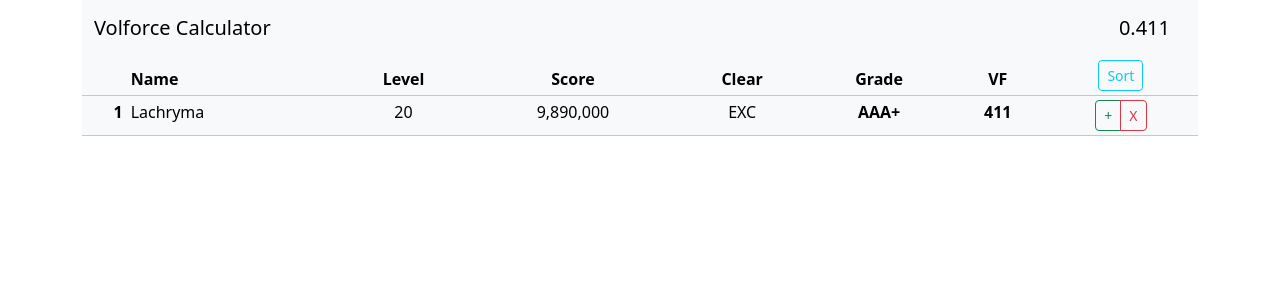
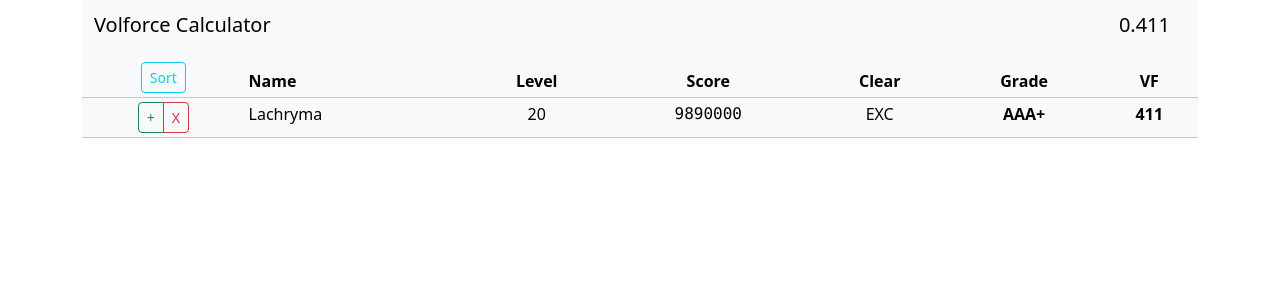
Before and after one commit to hannahherbig/volforce, a React (Create React App) app: page / in a window 1280 px wide. Shown: the top 300 px of the page. Built offline with nearby package versions, Linux system fonts and the light colour scheme.

Commit message:
move buttons to the left
add prettier config to eslint
monospace score

```diff
--- a/eslint.config.mjs
+++ b/eslint.config.mjs
@@ -2,6 +2,7 @@ import globals from "globals";
 import pluginJs from "@eslint/js";
 import tseslint from "typescript-eslint";
 import pluginReactConfig from "eslint-plugin-react/configs/recommended.js";
+import eslintConfigPrettier from "eslint-config-prettier";
 
 export default [
   { files: ["**/*.{js,mjs,cjs,ts,jsx,tsx}"] },
@@ -10,4 +11,5 @@ export default [
   pluginJs.configs.recommended,
   ...tseslint.configs.recommended,
   pluginReactConfig,
+  eslintConfigPrettier,
 ];
--- a/package.json
+++ b/package.json
@@ -15,6 +15,7 @@
     "@types/react": "^18.3.2",
     "@types/react-bootstrap": "^0.32.36",
     "@types/react-dom": "^18.3.0",
+    "@types/uuid": "^10.0.0",
     "bootstrap": "^5.3.3",
     "lodash": "^4.17.21",
     "react": "^18.3.1",
@@ -22,6 +23,7 @@
     "react-dom": "^18.3.1",
     "react-scripts": "5.0.1",
     "typescript": "^4.9.5",
+    "uuid": "^10.0.0",
     "web-vitals": "^2.1.4"
   },
   "scripts": {
@@ -52,6 +54,7 @@
   "devDependencies": {
     "@eslint/js": "^9.6.0",
     "eslint": "^8.57.0",
+    "eslint-config-prettier": "^9.1.0",
     "eslint-plugin-react": "^7.34.3",
     "globals": "^15.6.0",
     "husky": "^9.0.11",
--- a/public/index.html
+++ b/public/index.html
@@ -3,7 +3,7 @@
   <head>
     <meta charset="utf-8" />
     <link rel="icon" href="%PUBLIC_URL%/favicon.ico" />
-    <meta name="viewport" content="width=600" />
+    <meta name="viewport" content="width=device-width, initial-scale=1" />
     <meta name="theme-color" content="#000000" />
     <meta name="description" content="SDVX Volforce Calculator" />
     <link rel="apple-touch-icon" href="%PUBLIC_URL%/logo192.png" />
--- a/src/App.tsx
+++ b/src/App.tsx
@@ -85,8 +85,12 @@ export default function App() {
         bg="light"
       >
         <Container>
-          <Navbar.Brand href="#">Volforce Calculator</Navbar.Brand>
-          <Navbar.Brand href="#">{totalForce.toFixed(3)}</Navbar.Brand>
+          <Navbar.Brand href="#" className="h1">
+            Volforce Calculator
+          </Navbar.Brand>
+          <Navbar.Brand href="#" className="h1">
+            {totalForce.toFixed(3)}
+          </Navbar.Brand>
         </Container>
       </Navbar>
       <Table
@@ -99,13 +103,6 @@ export default function App() {
       >
         <thead className="thead-light">
           <tr>
-            <th></th>
-            <th>Name</th>
-            <th className="text-center">Level</th>
-            <th className="text-center">Score</th>
-            <th className="text-center">Clear</th>
-            <th className="text-center">Grade</th>
-            <th className="text-center">VF</th>
             <th className="text-center">
               <Button
                 variant="outline-info"
@@ -115,6 +112,12 @@ export default function App() {
                 Sort
               </Button>
             </th>
+            <th>Name</th>
+            <th className="text-center">Level</th>
+            <th className="text-center">Score</th>
+            <th className="text-center">Clear</th>
+            <th className="text-center">Grade</th>
+            <th className="text-center">VF</th>
           </tr>
         </thead>
         <tbody>
--- a/src/PlayRow.tsx
+++ b/src/PlayRow.tsx
@@ -6,16 +6,19 @@ import { Clear, Play, PlaysAction } from "./plays";
 function EditableName({
   play,
   index,
+  // position,
   dispatch,
 }: {
   play: Play;
   index: number;
+  // position: number;
   dispatch: React.Dispatch<PlaysAction>;
 }) {
   const [editing, setEditing] = useState(false);
 
   return (
     <td onClick={() => setEditing(true)}>
+      {/* <strong>{position + 1}.</strong>&nbsp; */}
       {editing ? (
         <Form.Control
           type="text"
@@ -93,7 +96,7 @@ function EditableScore({
   const [editing, setEditing] = useState(false);
 
   return (
-    <td className="text-center" onClick={() => setEditing(true)}>
+    <td className="text-center font-monospace" onClick={() => setEditing(true)}>
       {editing ? (
         <Form.Control
           type="number"
@@ -114,7 +117,7 @@ function EditableScore({
           onBlur={() => setEditing(false)}
         />
       ) : (
-        play.longScore.toLocaleString()
+        play.longScore
       )}
     </td>
   );
@@ -175,15 +178,7 @@ export default function PlayRow({
 }) {
   return (
     <tr key={index} className={position >= 50 ? "table-secondary" : ""}>
-      <th className="text-end">{position + 1}</th>
-      <EditableName play={play} index={index} dispatch={dispatch} />
-      <EditableLevel play={play} index={index} dispatch={dispatch} />
-      <EditableScore play={play} index={index} dispatch={dispatch} />
-      <EditableClear play={play} index={index} dispatch={dispatch} />
-
-      <th className="text-center">{play.grade}</th>
-      <th className="text-center">{play.force}</th>
-      <td className="text-center">
+      <th className="text-center">
         <ButtonGroup>
           <Button
             variant="outline-success"
@@ -211,7 +206,19 @@ export default function PlayRow({
             X
           </Button>
         </ButtonGroup>
-      </td>
+      </th>
+      <EditableName
+        play={play}
+        index={index}
+        // position={position}
+        dispatch={dispatch}
+      />
+      <EditableLevel play={play} index={index} dispatch={dispatch} />
+      <EditableScore play={play} index={index} dispatch={dispatch} />
+      <EditableClear play={play} index={index} dispatch={dispatch} />
+
+      <th className="text-center">{play.grade}</th>
+      <th className="text-center">{play.force}</th>
     </tr>
   );
 }
--- a/src/plays.ts
+++ b/src/plays.ts
@@ -1,4 +1,5 @@
 import { orderBy, pick } from "lodash";
+import { v4 as uuidv4 } from "uuid";
 
 export type Clear = "PUC" | "UC" | "EXC" | "C" | "P";
 
@@ -18,7 +19,7 @@ export class Play {
   clear: Clear;
 
   constructor({ id, name, level, score, clear }: PlayData = {}) {
-    this.id = id ?? crypto.randomUUID();
+    this.id = id ?? uuidv4();
     this.name = name ?? "";
     this.level = level ?? 17;
     this.score = score ?? 0;
```
Also changed, not shown: 1 other file (tests, documents, lock files or other folders).
